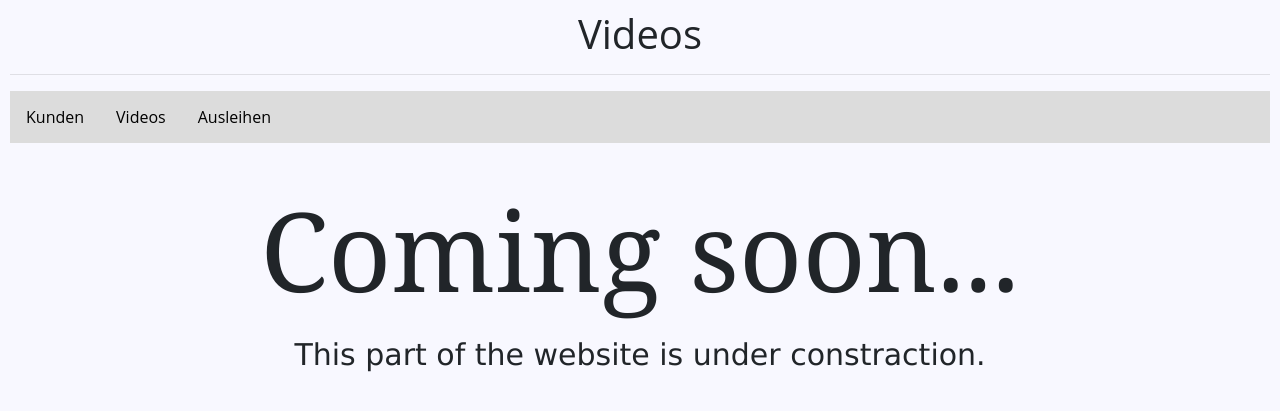
After one commit to Sascha-Sigel/JOSS-Projekt, a PHP site: page /videos.php in a window 1280 px wide. The commit adds this page. Shown: the top 411 px of the page. Run offline with PHP 8.4, Linux system fonts and the light colour scheme; some libraries are stand-ins or nearby versions.

Commit message:
update16.06

```diff
--- a/css/bootstrap-custom.css
+++ b/css/bootstrap-custom.css
@@ -9,6 +9,18 @@ body{
     background-color:ghostwhite;
 }
 
+header{
+  font-family:Georgia, 'Times New Roman', Times, cursive;
+  font-size: 110px;
+  text-align: center;
+}
+
+p{
+
+  font-family: Verdana, Geneva, Tahoma, cursive;
+  font-size: 30px;
+  text-align: center;
+}
 .container {
     max-width: 100%;
     margin-left: auto;
@@ -26,7 +62,7 @@ ul {
   margin: 0;
   padding: 0;
   overflow: hidden;
-  background-color: lightgray;
+  background-color: gainsboro;
 }
 
 li {
--- /dev/null
+++ b/videos.php
@@ -0,0 +1,67 @@
+<!doctype html>
+
+<html lang="de">
+
+<head>
+
+    <!-- Meta tags -->
+    <meta charset="utf-8">
+    <meta content="width=device-width, initial-scale=1, shrink-to-fit=no" name="viewport">
+    <meta content="Bootstrap V4.6.0 Template für IMS Frauenfeld" name="description">
+    <meta content="Jean-Pierre Mouret" name="author">
+
+    <!-- Title -->
+    <title>Videothek</title>
+
+    <!-- Bootstrap CSS by CDN -->
+    <link rel="stylesheet" href="https://cdn.jsdelivr.net/npm/bootstrap@4.6.0/dist/css/bootstrap.min.css" integrity="sha384-B0vP5xmATw1+K9KRQjQERJvTumQW0nPEzvF6L/Z6nronJ3oUOFUFpCjEUQouq2+l" crossorigin="anonymous">
+
+    <!-- Custom CSS -->
+    <link href="css/bootstrap-custom.css" rel="stylesheet">
+
+    <!-- Favicons created with realfavicongenerator.net -->
+    <link href="favicons/apple-touch-icon.png" rel="apple-touch-icon" sizes="180x180">
+    <!-- <link href="favicons/favicon-32x32.png" rel="icon" sizes="32x32" type="image/png"> -->
+    <link href="favicons/favicon-16x16.png" rel="icon" sizes="16x16" type="image/png">
+    <link href="favicons/site.webmanifest" rel="manifest">
+    <link color="#5bbad5" href="favicons/safari-pinned-tab.svg" rel="mask-icon">
+    <link href="favicons/favicon.ico" rel="shortcut icon">
+    <meta content="#2d89ef" name="msapplication-TileColor">
+    <meta content="favicons/browserconfig.xml" name="msapplication-config">
+    <meta content="#ffffff" name="theme-color">
+
+</head>
+
+<body>
+
+    <div class="container">
+        <h1>Videos</h1>
+        <hr>
+        <nav>
+            <ul>
+                <li><a href="index.php">Kunden</a></li>
+                <li><a href="videos.php">Videos</a></li>
+                <li><a href="ausleihen.php">Ausleihen</a></li>
+            </ul>
+        </nav>
+        <br>
+        <div class="constraction">
+            <header>Coming soon...</header>
+            <p>This part of the website is under constraction.</p>
+        </div>
+    </div>
+
+    <!-- Custom file -->
+    <script src="js/myscripts.js"></script>
+
+    <!-- jQuery and JS bundle w/ Popper.js -->
+    <script src="https://code.jquery.com/jquery-3.5.1.slim.min.js" integrity="sha384-DfXdz2htPH0lsSSs5nCTpuj/zy4C+OGpamoFVy38MVBnE+IbbVYUew+OrCXaRkfj" crossorigin="anonymous"></script>
+    <script src="https://cdn.jsdelivr.net/npm/bootstrap@4.6.0/dist/js/bootstrap.bundle.min.js" integrity="sha384-Piv4xVNRyMGpqkS2by6br4gNJ7DXjqk09RmUpJ8jgGtD7zP9yug3goQfGII0yAns" crossorigin="anonymous"></script>
+
+
+    <!-- Icons from ionic -->
+    <script src="https://unpkg.com/ionicons@5.4.0/dist/ionicons.js"></script>
+
+</body>
+
+</html>
```
Also changed, not shown: other parts of css/bootstrap-custom.css (+29 -2 lines), ausleihen.php (added, +67 -0 lines), index.php (+84 -16 lines).
